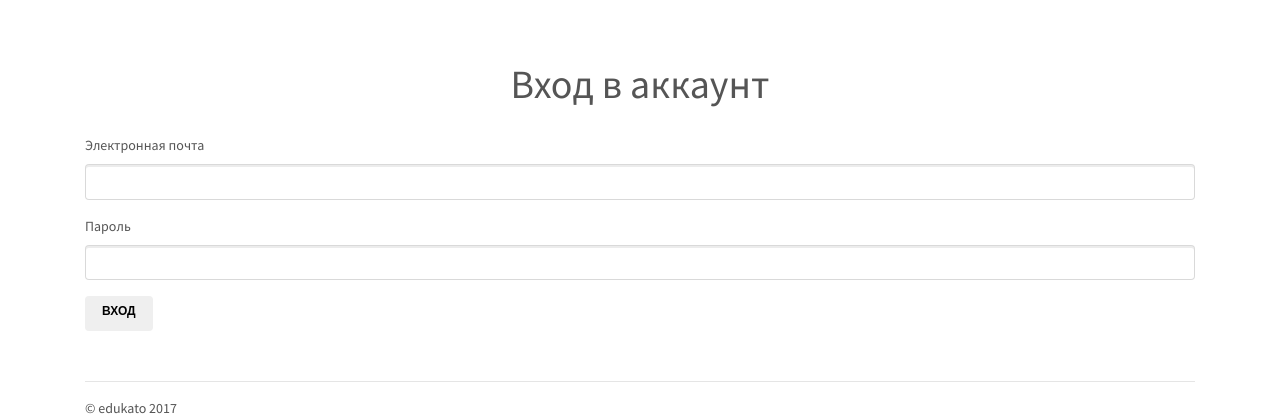
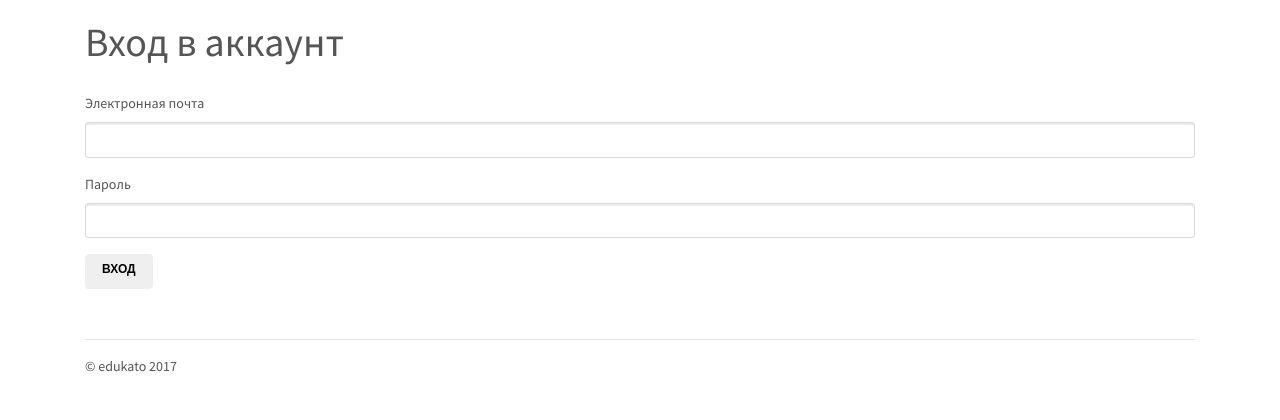
Before and after one commit to edukato/learning, a Flask app: page /login in a window 1280 px wide. Shown: the part 58-478 px from the top of the page. Run offline with Flask 2, Linux system fonts and the light colour scheme; some libraries are stand-ins or nearby versions.

```diff
--- a/app/templates/auth/login.html
+++ b/app/templates/auth/login.html
@@ -6,11 +6,9 @@
 {% block body %}
 <div class="container">
     <div class="content-section">
-        <br/>
         {{ utils.flashed_messages() }}
-        <br/>
         <div class="center">
-            <h1 class="text-center">Вход в аккаунт</h1>
+            <h1>Вход в аккаунт</h1>
             <br/>
             {{ wtf.quick_form(form) }}
         </div>
--- a/app/templates/auth/register.html
+++ b/app/templates/auth/register.html
@@ -1,10 +1,12 @@
 {% import "bootstrap/wtf.html" as wtf %}
+{% import "bootstrap/utils.html" as utils %}
 {% extends "base.html" %}
 {% set active_page = "register" %}
 {% block title %}Регистрация{% endblock %}
 {% block body %}
 <div class="container">
     <div class="content-section">
+        {{ utils.flashed_messages() }}
         <div class="center">
             <h1>Регистрация</h1>
             <br/>
```
